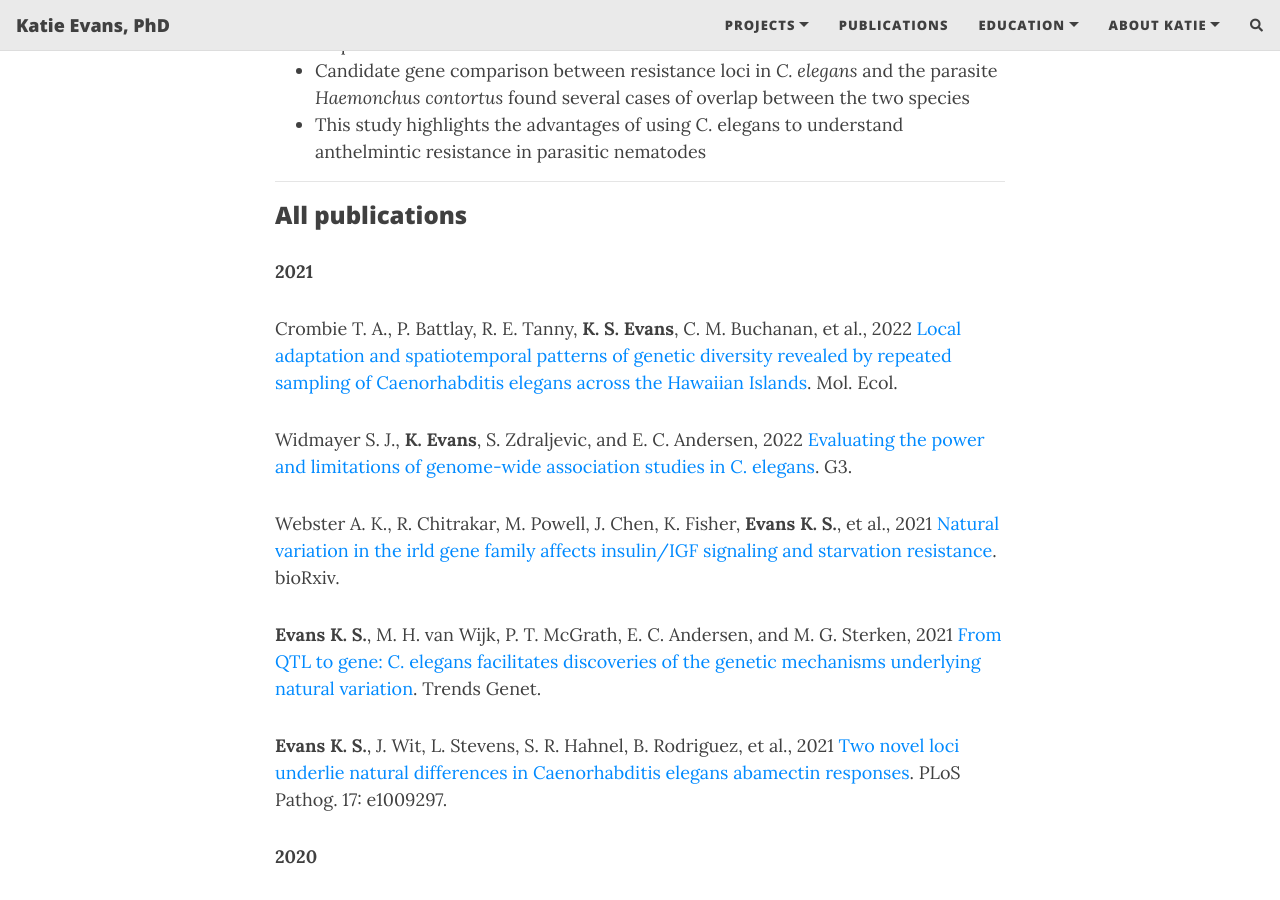
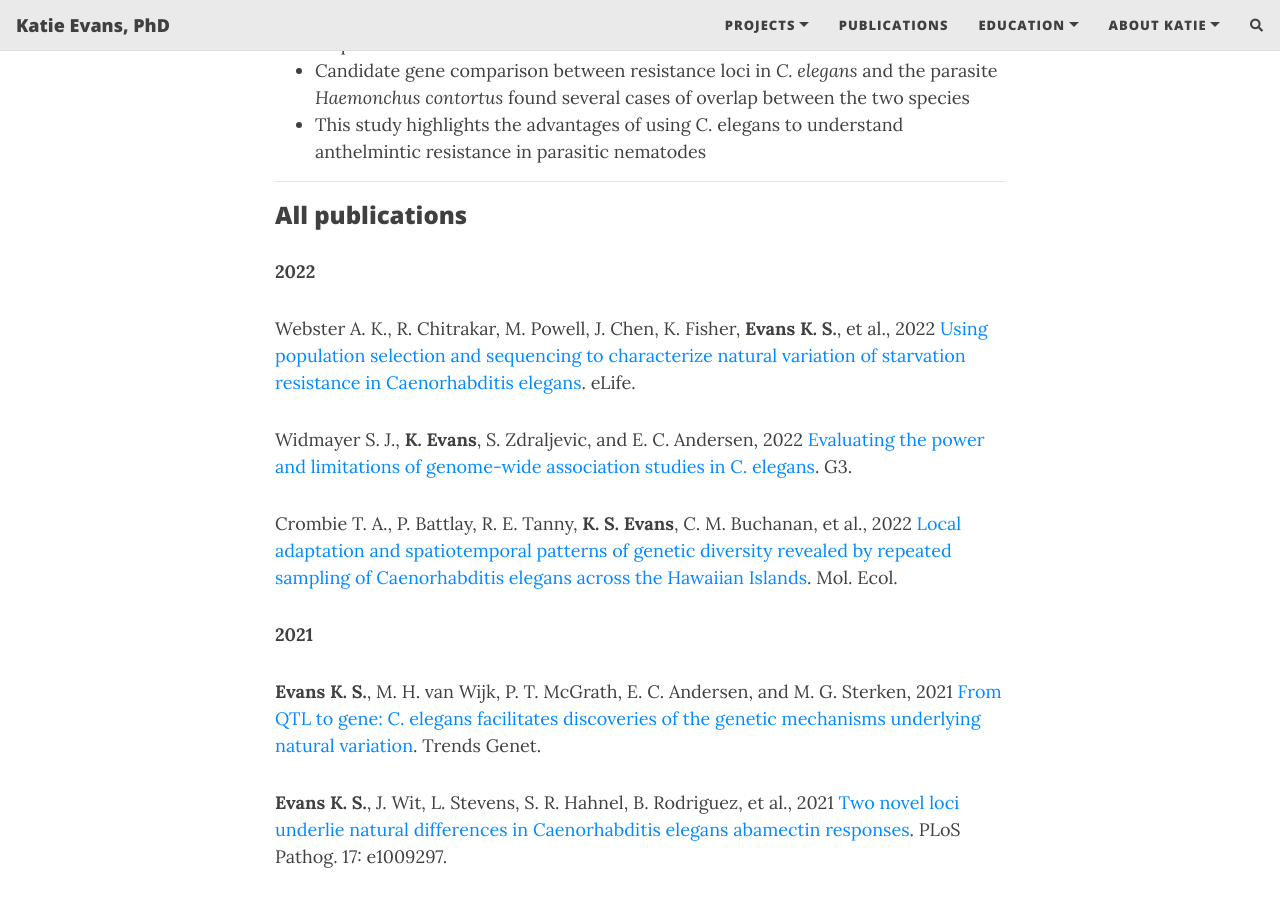
Before and after one commit to katiesevans/katiesevans.github.io, a Jekyll site: the page built from publications.md, in a window 1280 px wide and 900 px high, scrolled down 2699 px. Built offline with Jekyll 4.4.1, drawn with Linux system fonts in a browser that asks for light colours; nearby versions of some CDN libraries; emoji names are drawn with the system emoji font; comment, search, counter and statistics services are not loaded.

Commit message:
update elife paper

```diff
--- a/publications.md
+++ b/publications.md
@@ -40,13 +40,15 @@ title: Publications
 
 ### All publications
 
-**2021**
+**2022**
+
+Webster A. K., R. Chitrakar, M. Powell, J. Chen, K. Fisher, **Evans K. S.**, et al., 2022 [Using population selection and sequencing to characterize natural variation of starvation resistance in Caenorhabditis elegans](https://elifesciences.org/articles/80204). eLife.
+
+Widmayer S. J., **K. Evans**, S. Zdraljevic, and E. C. Andersen, 2022 [Evaluating the power and limitations of genome-wide association studies in C. elegans](https://academic.oup.com/g3journal/advance-article/doi/10.1093/g3journal/jkac114/6583190?login=false). G3.
 
 Crombie T. A., P. Battlay, R. E. Tanny, **K. S. Evans**, C. M. Buchanan, et al., 2022 [Local adaptation and spatiotemporal patterns of genetic diversity revealed by repeated sampling of Caenorhabditis elegans across the Hawaiian Islands](https://pubmed.ncbi.nlm.nih.gov/35167162/). Mol. Ecol.
 
-Widmayer S. J., **K. Evans**, S. Zdraljevic, and E. C. Andersen, 2022 [Evaluating the power and limitations of genome-wide association studies in C. elegans](https://academic.oup.com/g3journal/advance-article/doi/10.1093/g3journal/jkac114/6583190?login=false). G3.
-
-Webster A. K., R. Chitrakar, M. Powell, J. Chen, K. Fisher, **Evans K. S.**, et al., 2021 [Natural variation in the irld gene family affects insulin/IGF signaling and starvation resistance](https://www.biorxiv.org/content/10.1101/2021.06.07.447366v1). bioRxiv.
+**2021**
 
 **Evans K. S.**, M. H. van Wijk, P. T. McGrath, E. C. Andersen, and M. G. Sterken, 2021 [From QTL to gene: C. elegans facilitates discoveries of the genetic mechanisms underlying natural variation](https://doi.org/10.1016/j.tig.2021.06.005). Trends Genet.
 
```
